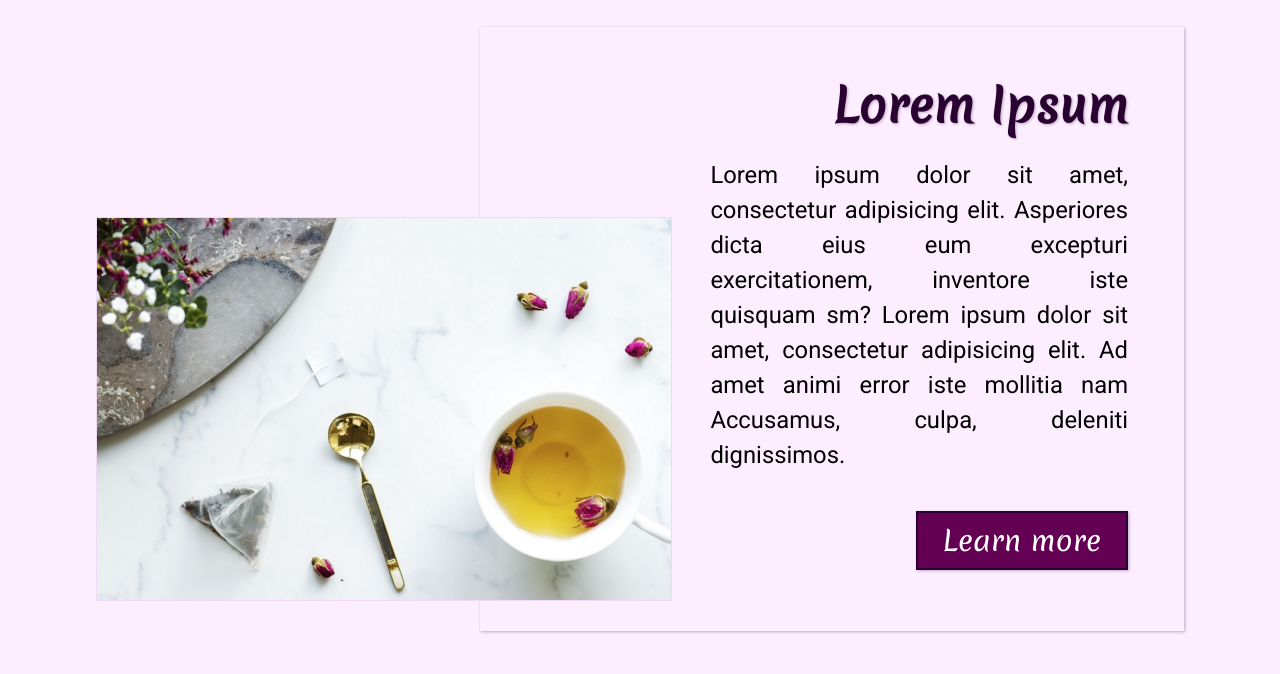
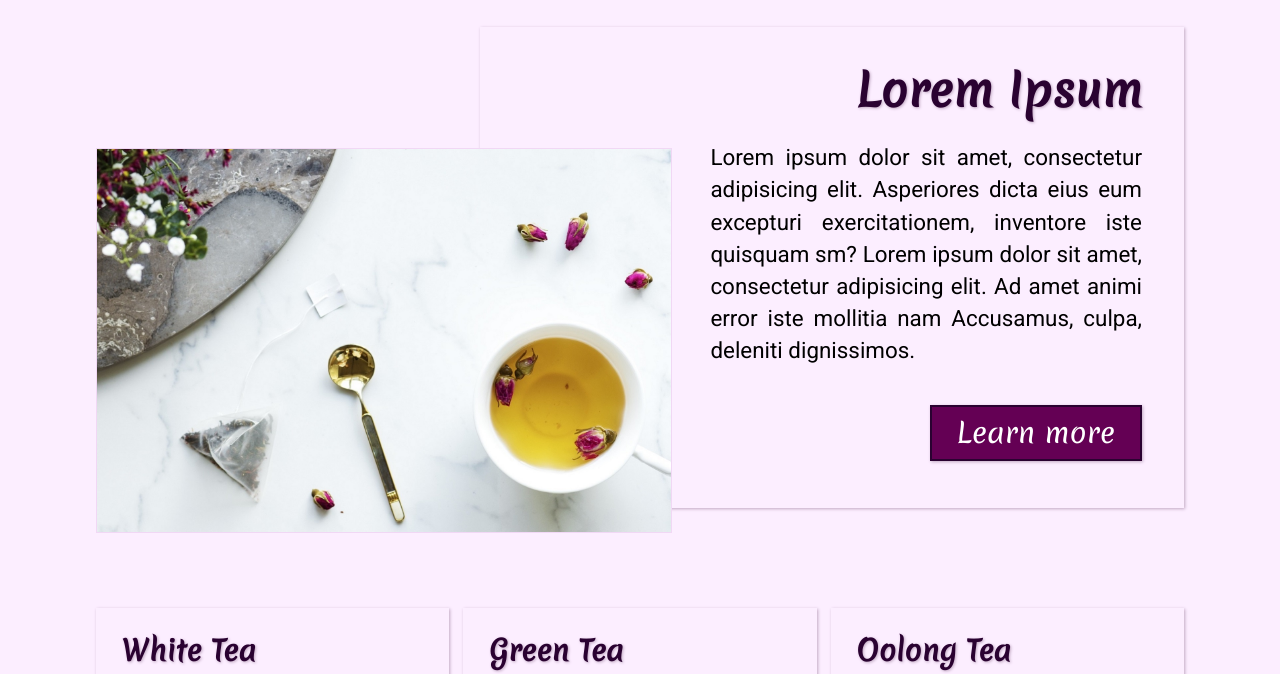
Before and after one commit to malpiatka/tea-site, a plain HTML site: page index.html in a window 1280 px wide. Shown: the part 73-747 px from the top of the page. Drawn offline with nearby package versions, Linux system fonts and the light colour scheme.

Commit message:
banner style

```diff
--- a/style.css
+++ b/style.css
@@ -184,7 +184,7 @@ h1 {
     margin: 5px 0;
 }
 
-.section-title{
+.section-title {
     font-size: 3.5rem;
     margin: 15px;
 }
@@ -584,6 +584,7 @@ input:focus, textarea:focus {
     .banner-img {
         grid-column: 1/span 3;
         grid-row: 2 / span 3;
+        z-index: 1;
     }
 
     .banner-img img {
@@ -600,7 +601,6 @@ input:focus, textarea:focus {
         font-size: 1rem;
         font-weight: 500;
         padding: 1rem 1rem 1rem 17vw;
-        z-index: -1;
     }
 
     .banner .content h1 {
@@ -611,12 +611,6 @@ input:focus, textarea:focus {
     .banner-link a {
         font-size: 1.2rem;
         padding: 2px 5px;
-    }
-
-    .banner-link a:hover {
-        border: 2px solid #63026b;
-        background-color: rgb(151, 0, 133);
-        box-shadow: 2px 2px 7px rgb(137, 95, 135);
     }
 
     /********************SECTIONS********************/
@@ -676,11 +670,13 @@ input:focus, textarea:focus {
     form {
         width: 40vw;
     }
-    .contact-content{
-        width:85vw;
+
+    .contact-content {
+        width: 85vw;
         display: grid;
         grid-template-columns: 1fr 1fr;
     }
+
     input {
         width: 50vw;
         margin-left: 1vw;
@@ -691,6 +687,7 @@ input:focus, textarea:focus {
         height: 30vh;
         margin-left: 1vw;
     }
+
     input[type="submit"] {
         margin-top: 20px;
     }
@@ -703,27 +700,28 @@ input:focus, textarea:focus {
         margin-left: 2vw;
         margin-bottom: 5vh;
     }
+
     .map {
         height: 60vh;
     }
 }
 
-@media (min-width: 1000px){
+@media (min-width: 1000px) {
 
     .banner-img img {
         width: 45vw;
-        margin: -8rem 0 0 0;
+        margin: -8.5rem 0 0 0;
     }
 
     .banner .content {
-        font-size: 1.7rem;
-        padding: 4rem 4rem 4rem 18vw;
-        line-height: 2.5rem;
+        font-size: 1.6rem;
+        padding: 3rem 3rem 3rem 18vw;
+        line-height: 2.3rem;
     }
 
     .banner .content h1 {
         margin-bottom: 2.5rem;
-        font-size: 3.3rem;
+        font-size: 3.2rem;
     }
 
     .banner-link a {
```
Also changed, not shown: index.html (indentation only).
